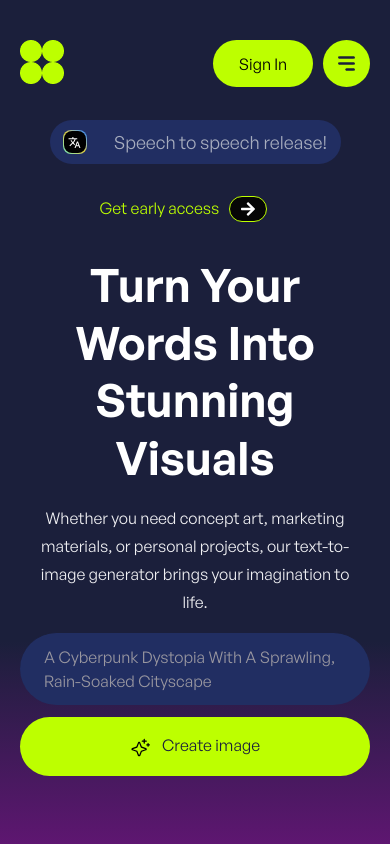
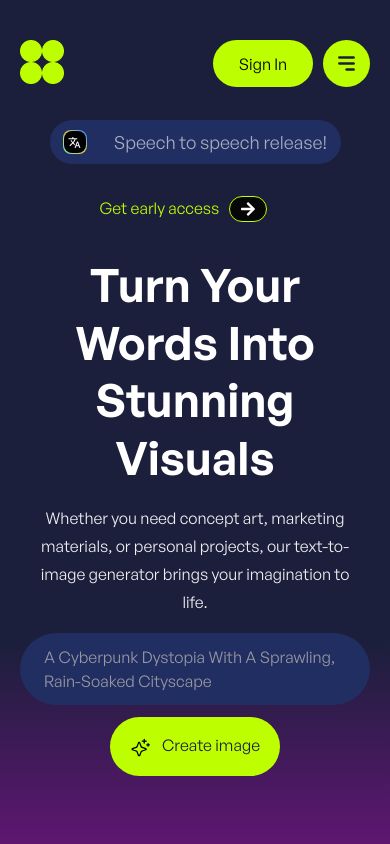
Before and after one commit to Moeed-Tahir/dzignhub, a Next.js app: page / in a window 390 px wide. Shown: the top 844 px of the page. Built offline with nearby package versions, Linux system fonts and the light colour scheme; a web font is replaced by a local one.

Commit message:
Fixed sticky Cards

```diff
--- a/src/components/landing/Hero.jsx
+++ b/src/components/landing/Hero.jsx
@@ -70,13 +70,13 @@ export default function Hero() {
           </div>
 
           {/* CTA Section Mobile*/}
-          <div className=" max-w-[382px] h-[144px] flex flex-col gap-[12px] lg:hidden">
+          <div className="  h-[144px] flex flex-col justify-center items-center gap-[12px] lg:hidden">
             <div className="bg-[#212e62] flex flex-col border-t-[0.49px] border-[#1B1F3B] py-[12px] px-[24px] rounded-[490.57px]">
               <p className="lg:text-[18px] text-[16px] text-[#9997A0]">
                 A Cyberpunk Dystopia With A Sprawling, Rain-Soaked Cityscape
               </p>
             </div>
-            <div className="w-full h-[60px] bg-[#BDFF00] py-[16px] px-[12px] gap-[12px] rounded-[49.11px] flex justify-center">
+            <div className=" h-[60px] bg-[#BDFF00] py-[16px] px-[20px] xl:px-[12px] gap-[12px] rounded-[49.11px] flex justify-center">
               <button className={` text-[20px] `}>
                 <img
                   src="/landing/starVector.svg"
@@ -84,7 +84,7 @@ export default function Hero() {
                   className="lg:w-[24px] w-[20px] h-[20px] lg:h-[24px] object-contain"
                 />
               </button>
-              <p className="text-[#1B1F3B] lg:text-[18px] text-[16px]">
+              <p className="text-[#1B1F3B]  lg:text-[18px] text-[16px]">
                 Create image
               </p>
             </div>
--- a/src/components/landing/StickyCardStack.jsx
+++ b/src/components/landing/StickyCardStack.jsx
@@ -33,7 +33,7 @@ const StickyCardStack = () => {
           style={{ top: `${index * 25}px` }}
         >
           <div className="w-full h-full flex flex-col gap-[24px] lg:gap-[0px] lg:flex-row justify-between">
-            <div className="flex flex-col gap-[12.38px] lg:gap-[24px] w-full ">
+            <div className="flex flex-col gap-[12.38px] lg:gap-[24px] w-full lg:w-[40%] ">
               <p className="text-[16px] text-[#000000]">0{index + 1}</p>
               <div className="flex flex-col lg:gap-[20px] gap-[10.32px]">
                 <div className="flex flex-col lg:gap-[8px] gap-[4.13px]">
@@ -51,7 +51,7 @@ const StickyCardStack = () => {
                 </p>
               </div>
             </div>
-            <div className="lg:w-[481px] lg:h-[331px] max-w-[318px] h-[184px] relative lg:rounded-[20px] bg-[#C209C1] overflow-hidden">
+            <div className="lg:max-w-[481px] lg:w-[480px] lg:h-[331px] max-w-[318px] h-[184px] relative lg:rounded-[20px] bg-[#C209C1] overflow-hidden">
               <img
                 src="/landing/stickyCards/icon.svg"
                 className="absolute left-[15px] top-[15px] w-[32px] h-[32px] lg:w-[24px] lg:h-[24px]"
```
